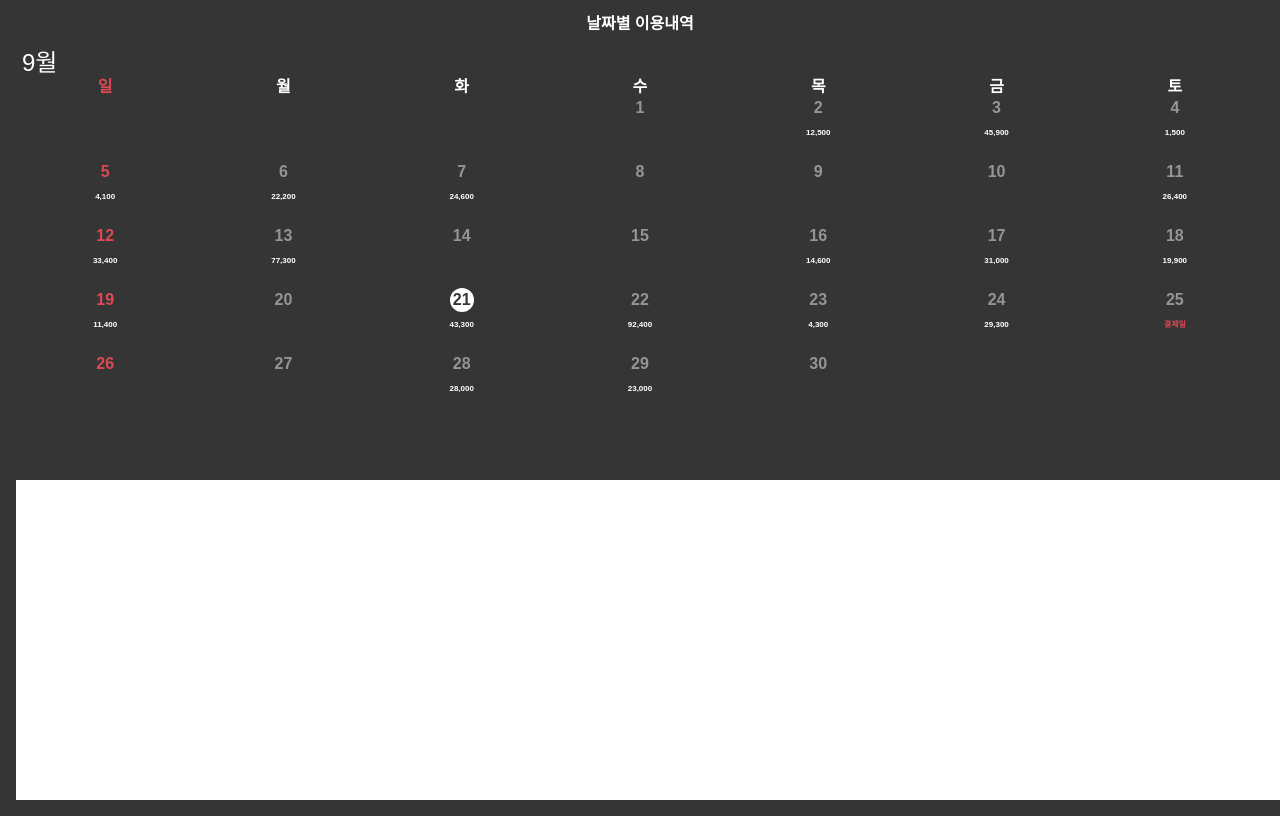
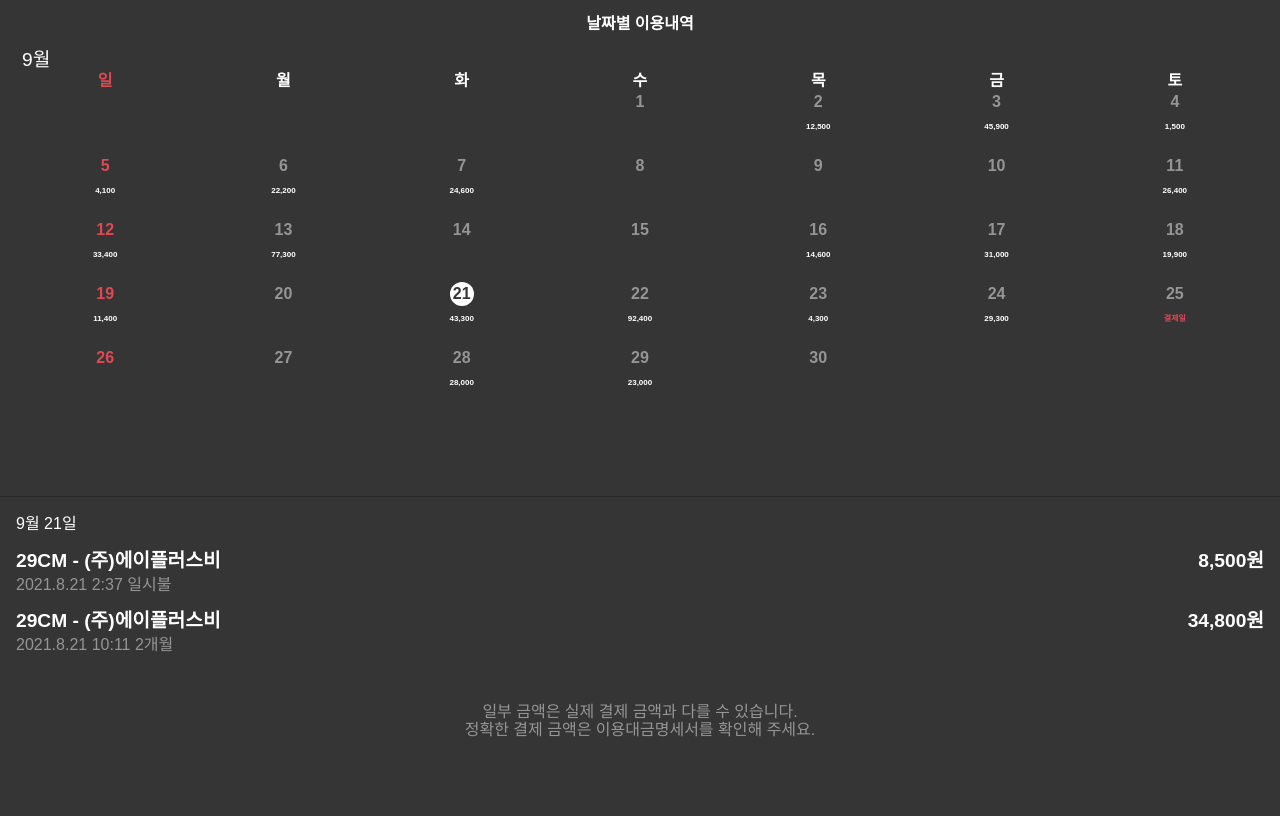
Before and after one commit to IsaacYouKorea/hyundaicard, a React (Create React App) app: page / in a window 1280 px wide. Built offline with nearby package versions, Linux system fonts and the light colour scheme.

Commit message:
style: 일별 상세 내역 스타일 적용

```diff
--- a/src/components/DaySummary/index.tsx
+++ b/src/components/DaySummary/index.tsx
@@ -1,18 +1,36 @@
 import { useCallback, useEffect, useState } from "react";
 import { usePaymentDispatch, usePaymentState } from "../../context";
-import styled from 'styled-components';
+import styled, { css } from 'styled-components';
 import { dayString } from "../../util/date";
 import Item from "./item";
 
 const DaySummaryDiv = styled.div<{ open: boolean }>`
+  ${({ theme, open }) =>
+    css`
+    margin: -${theme.paddings.base};
+    padding: 0 ${theme.paddings.base};
+    border-top: 1px solid ${theme.colors.divider};
+    transform: translateY(${open ? '-350px' : '0px'})
     transition: 0.5s transform;
-  background: white;
     z-index: 5;
     position: absolute;
     bottom: 0px;
     min-height: 40vh;
     width: 100%;
-  transform: ${(props) => `translateY(${props.open ? '-350px' : '0px'})`}
+    .scroll {
+      overflow-y: scroll;
+      .message {
+        text-align: center;
+        margin-top: ${theme.margins.xl};
+        color: ${theme.colors.grey[700]};
+      }
+      .date {
+          color: ${theme.colors.grey[700]};
+          margin-bottom: ${theme.margins.lg};
+      }
+    }
+    `
+  }
 `
 
 function DaySummary() {
@@ -33,14 +51,18 @@ function DaySummary() {
   return (
     <DaySummaryDiv open={state.daySummaryOpen}>
       <button onClick={toggleSummary}></button>
-      <div>
+      <div className="date">
         {state.date.month + 1}월 {state.date.day}일
       </div>
-
+      <div className="scroll">
         <div className="list">
+          {list.map((item) => <Item payment={item} />)}
+        </div>
+        <div className="message">
           {list.length === 0 && '이용내역이 없습니다'}
-        {list.map((item) => <Item payment={item}/>)}
-        {list.length !== 0 && <div>일부 금액은 실제 결제 금액과 다를 수 있습니다.<br/>정확한 결제 금액은 이용대금명세서를 확인해 주세요.</div>}
+          {list.length !== 0 &&
+            <span>일부 금액은 실제 결제 금액과 다를 수 있습니다.<br/>정확한 결제 금액은 이용대금명세서를 확인해 주세요.</span>}
+        </div>
       </div>
     </DaySummaryDiv>
   );
--- a/src/components/DaySummary/item.tsx
+++ b/src/components/DaySummary/item.tsx
@@ -1,13 +1,23 @@
 import { useCallback } from "react";
-import styled from "styled-components";
+import styled, { css } from "styled-components";
 import { MODAL_TYPE, usePaymentDispatch } from "../../context";
+import { numberWithCommas } from "../../util/number";
 
 const StyledItem = styled.div`
-  .flex {
+  ${({ theme }) => css`
+  margin: ${theme.margins.base} 0;
+  .main {
     display: flex;
     justify-content: space-between;
+    font-size: ${theme.fonts.size.lg};
+    margin-bottom: ${theme.margins.xs};
+    font-weight: ${theme.fonts.weight.bold};
   }
-  text-align: left;
+  .sub {
+    color: ${theme.colors.grey[700]};
+    font-size: ${theme.fonts.size.base};
+  }
+  `}
 `
 
 function Item({ payment }: { payment: PaymentData }) {
@@ -19,11 +29,11 @@ function Item({ payment }: { payment: PaymentData }) {
   }, [dispatch]);
 
   return <StyledItem onClick={() => openDetail(payment)}>
-    <div className="flex">
+    <div className="main">
       <div>{payment.client}</div>
-      <div>{payment.price}</div>
+      <div>{numberWithCommas(payment.price)}원</div>
     </div>
-    <div>
+    <div className="sub">
       <span>{payment.date.year}.{payment.date.month}.{payment.date.day} {payment.date.hour}:{payment.date.minute} {payment.installment.month ? payment.installment.month + '개월' : '일시불'}</span>
     </div>
   </StyledItem>
--- a/src/styles/global-style.ts
+++ b/src/styles/global-style.ts
@@ -6,13 +6,12 @@ import { darkTheme } from "./theme";
 const GlobalStyle = createGlobalStyle`
   ${normalize}
 
-  html,
   body {
     overflow: hidden;
     font-family: ${darkTheme.fonts.family.base};
     color: ${darkTheme.colors.white};
     background-color: ${darkTheme.colors.background};
-    padding: 0 0.5rem;
+    padding: 0 ${darkTheme.paddings.base};
   }
 
   a {
--- a/src/styles/theme.ts
+++ b/src/styles/theme.ts
@@ -1,6 +1,7 @@
 import { DefaultTheme } from "styled-components";
 
 const margins = {
+  xs: ".25rem",
   sm: ".5rem",
   base: "1rem",
   lg: "2rem",
@@ -23,7 +24,7 @@ const fonts = {
   size: {
     sm: "0.5rem",
     base: "1rem",
-    lg: "1.5rem",
+    lg: "1.2rem",
     xl: "2rem",
     title: "1rem",
   },
@@ -38,6 +39,7 @@ const fonts = {
 const colors = {
   red: "#de4954",
   white: "#ffffff",
+  black: '#000000',
   grey: {
     100: "#353535",
     200: "#454545",
@@ -48,6 +50,7 @@ const colors = {
     700: "#959595",
   },
   blue: "#5da4e5",
+
 };
 
 const size = {
@@ -69,6 +72,7 @@ const darkThemeColors = {
   secondary: colors.grey[700],
   background: colors.grey[100],
   tertiary: colors.red,
+  divider: `${colors.black}40`,
 };
 
 // 테마와 관련없이 공통으로 사용되는 변수들입니다
--- a/src/types/style.d.ts
+++ b/src/types/style.d.ts
@@ -3,6 +3,7 @@ import "styled-components";
 declare module "styled-components" {
   export interface DefaultTheme {
     margins: {
+      xs: string;
       sm: string;
       base: string;
       lg: string;
@@ -53,6 +54,7 @@ declare module "styled-components" {
       secondary: string,
       background: string,
       tertiary: string,
+      divider: string,
     };
     device: {
       mobile: string,
```
Lines whose indentation alone changed are shown as unchanged.
